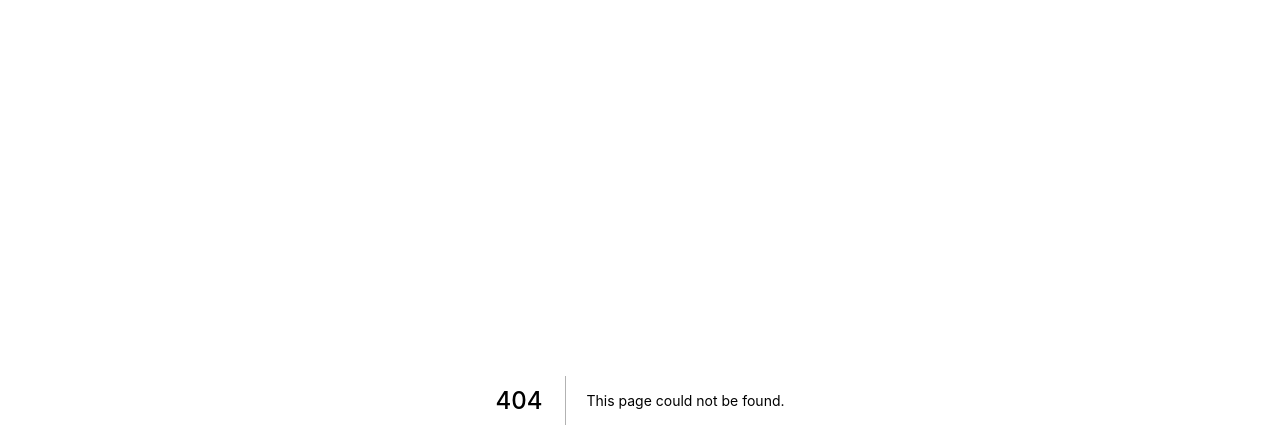
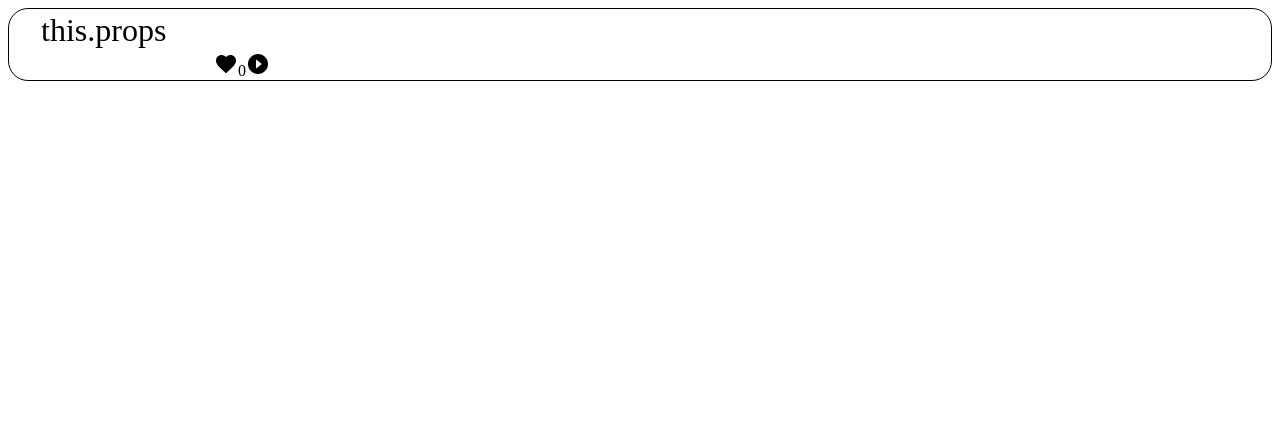
Before and after one commit to kenji-kk/mucom-nextjs, a Next.js app: page /timeline in a window 1280 px wide. Before the commit this address had no page. Shown: the top 448 px of the page. Built offline with nearby package versions, Linux system fonts and the light colour scheme.

Commit message:
体裁作成

```diff
--- /dev/null
+++ b/components/atoms/button/LikeButton.tsx
@@ -0,0 +1,15 @@
+import React from "react";
+import FavoriteIcon from "@mui/icons-material/Favorite";
+
+const likeButton = () => {
+  const count = 0;
+
+  return (
+    <span className="likeButton">
+      <FavoriteIcon />
+      {count}
+    </span>
+  );
+};
+
+export default likeButton;
--- /dev/null
+++ b/components/atoms/button/MusicStartButton.tsx
@@ -0,0 +1,11 @@
+import React from "react";
+import PlayCircleFilledWhiteIcon from "@mui/icons-material/PlayCircleFilledWhite";
+const MusicStartButton = () => {
+  return (
+    <div>
+      <PlayCircleFilledWhiteIcon />
+    </div>
+  );
+};
+
+export default MusicStartButton;
--- /dev/null
+++ b/components/molecules/TweetCard.tsx
@@ -0,0 +1,41 @@
+import React from "react";
+import LikeButton from "../atoms/button/LikeButton";
+import MusicStartButton from "../atoms/button/MusicStartButton";
+import { createTheme, ThemeProvider } from "@mui/material/styles";
+import { Container, Typography } from "@mui/material";
+import { Box } from "@mui/system";
+const theme = createTheme();
+
+// const TweetCard = (props) => {
+const TweetCard = () => {
+  return (
+    <div>
+      <ThemeProvider theme={theme}>
+        <Box border={1} borderRadius={5}>
+          <Typography
+            fontSize={`2rem`}
+            component="h1"
+            variant="h5"
+            fontFamily={`din`}
+            marginLeft={`2rem`}
+          >
+            this.props
+          </Typography>
+          <Container component="main" maxWidth="md">
+            <Box
+              sx={{
+                display: "flex",
+                flexDirection: "row",
+              }}
+            >
+              <LikeButton />
+              <MusicStartButton />
+            </Box>
+          </Container>
+        </Box>
+      </ThemeProvider>
+    </div>
+  );
+};
+
+export default TweetCard;
--- a/components/organisms/SigninPage.tsx
+++ b/components/organisms/SigninPage.tsx
@@ -28,6 +28,7 @@ import { createTheme, ThemeProvider } from "@mui/material/styles";
 import { makeStyles } from "@mui/styles";
 import { Alert } from "@mui/material";
 import { margin } from "@mui/system";
+import Link from "next/link";
 
 const theme = createTheme();
 
@@ -178,7 +179,7 @@ export const SigninPage: VFC<PROPS> = ({ setFormToggle }) => {
                             <MusicOffIcon />
                           </Avatar>
                         </Box>
-                        <Typography sx={{ width: "100%", margin: "10px" }}>
+            -            <Typography sx={{ width: "100%", margin: "10px" }}>
                           話題の音楽の口コミ話題の音楽の口コミ話題の音楽の口コミ話題の音楽の口コミ話題の音楽の口コミ話題の音楽の口コミ話題の音楽の口コミ話題の音楽の口コミ話題の音楽の口コミ話題の音楽の口コミ話題の音楽の口コミ話題の音楽の口コミ話題の音楽の口コミ話題の音楽の口コミ
                         </Typography>
                       </Box>
@@ -246,6 +247,9 @@ export const SigninPage: VFC<PROPS> = ({ setFormToggle }) => {
               </Box>
             </Box>
           </Container>
+          <Typography>
+            <Link href="/timeline">timelineに遷移</Link>
+          </Typography>
         </ThemeProvider>
       )}
     </>
--- /dev/null
+++ b/pages/timeline.tsx
@@ -0,0 +1,26 @@
+import Head from "next/head";
+import { VFC, useState } from "react";
+import TweetCard from "../components/molecules/TweetCard";
+
+const Timeline: VFC = () => {
+  return (
+    <div>
+      <Head>
+        <title>timeline</title>
+      </Head>
+      <TweetCard />
+    </div>
+  );
+};
+// export const getServerSideProps = async (context) => {
+//   //   alert("a");
+//   const response = await fetch(
+//     `http://localhost:3000/api/item/${context.query.id}`
+//   );
+//   const singleItem = await response.json();
+//   console.log(singleItem);
+//   return {
+//     props: singleItem,
+//   };
+// };
+export default Timeline;
```
Also changed, not shown: components/organisms/SignupPage.tsx (+97 -97 lines), components/pages/mypage/[id].tsx (added, +7 -0 lines), pages/user/index.tsx (+7 -8 lines).
